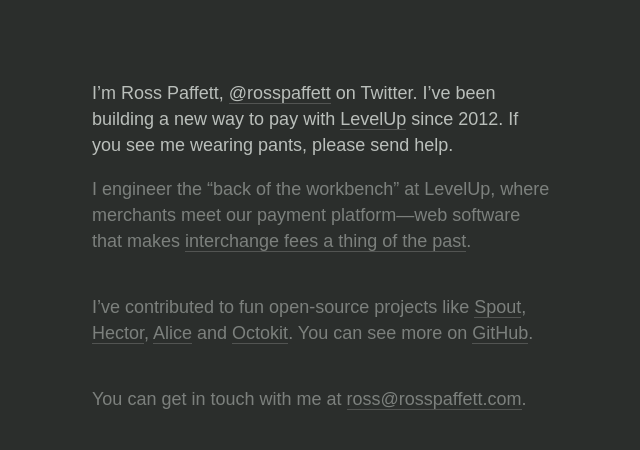
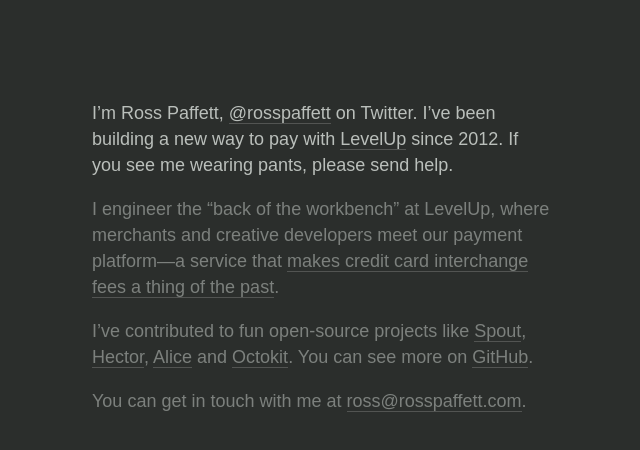
Before and after one commit to raws/rosspaffett.com, a plain HTML site: page index.html in a window 1280 px wide. Shown: the whole page, without its empty margins (318-958 px from the left). Drawn offline with Linux system fonts and the light colour scheme.

Commit message:
Uniformly space paragraphs
* Update LevelUp wording and links.

```diff
--- a/index.html
+++ b/index.html
@@ -9,7 +9,6 @@
     <meta name="viewport" content="width=768">
   </head>
   <body>
-    <section>
     <p id="introduction">
       I&rsquo;m Ross Paffett,
       <a href="https://twitter.com/rosspaffett">@rosspaffett</a> on Twitter. I&rsquo;ve been
@@ -18,13 +17,12 @@
     </p>
 
     <p>
-        I engineer the &ldquo;back of the workbench&rdquo; at LevelUp, where merchants meet our
-        payment platform&mdash;web software that makes
-        <a href="https://www.thelevelup.com/interchange-zero">interchange fees a thing of the past</a>.
+      I engineer the &ldquo;back of the workbench&rdquo; at LevelUp, where merchants and creative
+      developers meet our payment platform&mdash;a service that
+      <a href="https://www.thelevelup.com/what-is-levelup">makes credit card interchange fees a
+      thing of the past</a>.
     </p>
-    </section>
 
-    <section>
     <p>
       I&rsquo;ve contributed to fun open-source projects like
       <a href="http://www.spout.org">Spout</a>,
@@ -33,13 +31,22 @@
       <a href="https://github.com/pengwynn/octokit">Octokit</a>. You can see more on
       <a href="https://github.com/raws">GitHub</a>.
     </p>
-    </section>
 
-    <section>
     <p>
       You can get in touch with me at
       <a href="mailto:ross@rosspaffett.com">ross@rosspaffett.com</a>.
     </p>
-    </section>
+
+    <script type="text/javascript">
+      var clicky_site_ids = [66586694];
+      (function() {
+        var s = document.createElement('script');
+        s.type = 'text/javascript';
+        s.async = true;
+        s.src = '//static.getclicky.com/js';
+        document.getElementsByTagName('head')[0].appendChild(s);
+      })();
+    </script>
+    <noscript><p><img alt="Clicky" width="1" height="1" src="//in.getclicky.com/66586694ns.gif" /></p></noscript>
   </body>
 </html>
--- a/stylesheets/screen.css
+++ b/stylesheets/screen.css
@@ -6,7 +6,7 @@ body {
   font-style: normal;
   font-weight: 400;
   line-height: 26px;
-  margin: 80px auto;
+  margin: 100px auto;
   width: 460px;
 }
 
@@ -29,10 +29,6 @@ a:hover {
   color: #babfbb;
 }
 
-section {
-  margin-bottom: 40px;
-}
-
 @media screen and (max-device-width: 480px) {
   body {
     font-size: 36px;
```
Lines whose indentation alone changed are shown as unchanged.
